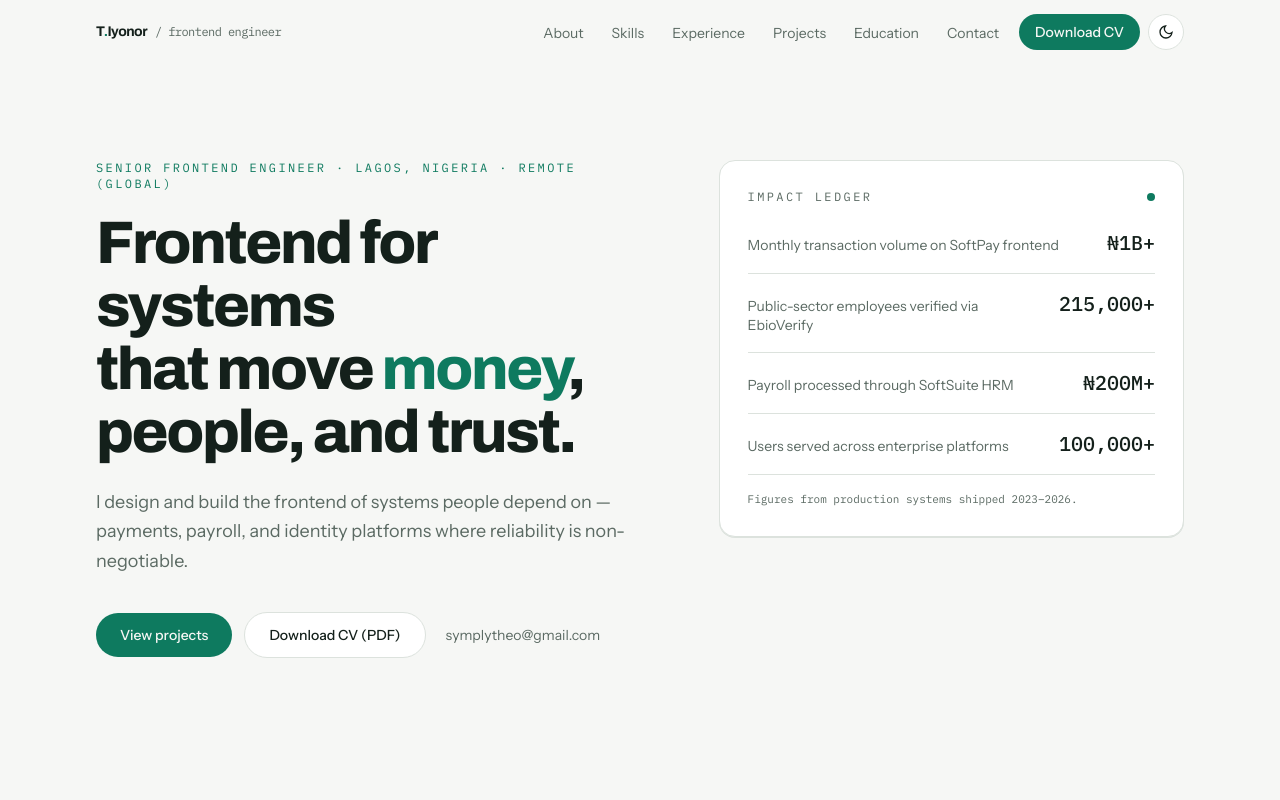
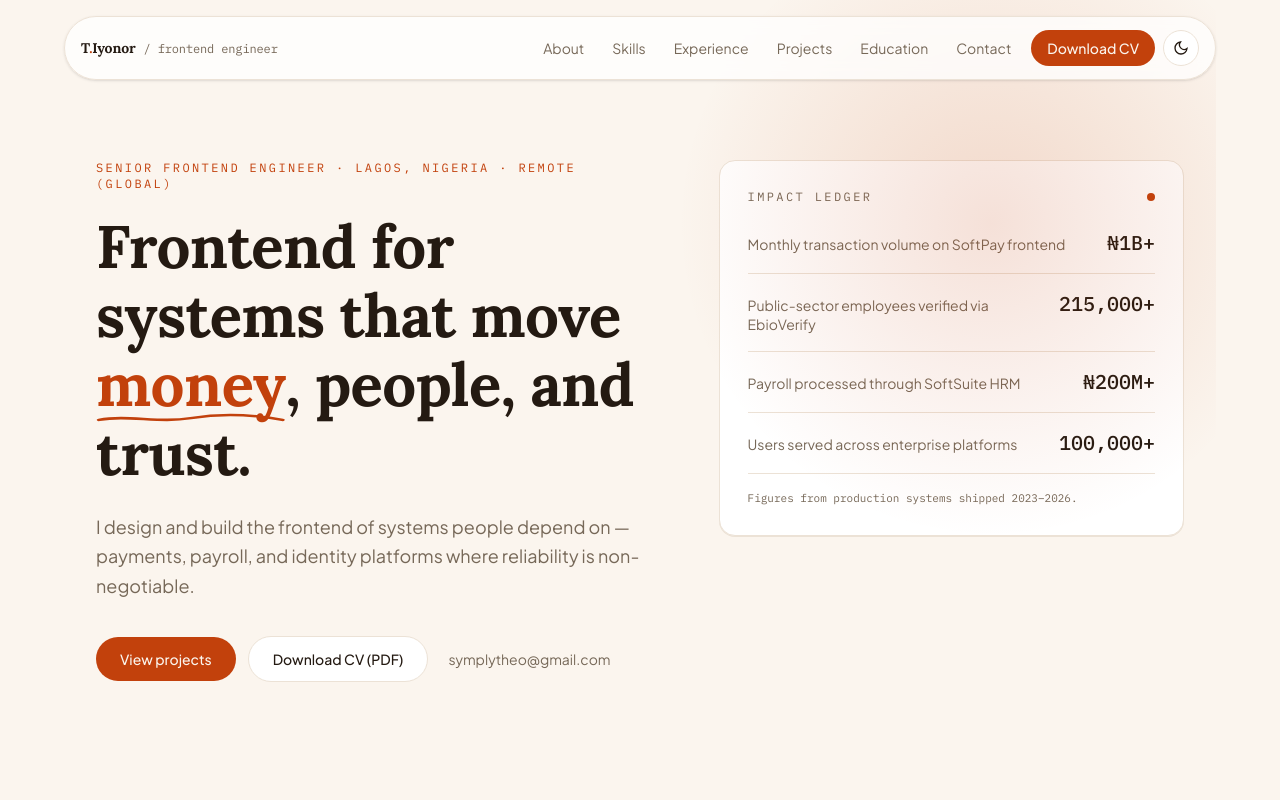
Before and after one commit to symplytheo/portfolio, a React (Vite) app: page / in a window 1280 px wide. Shown: the top 800 px of the page. Built offline with nearby package versions, Linux system fonts and the light colour scheme.

Commit message:
feat: update ui and color scheme

```diff
--- a/index.html
+++ b/index.html
@@ -3,8 +3,8 @@
   <head>
     <meta charset="UTF-8" />
     <meta name="viewport" content="width=device-width, initial-scale=1.0" />
-    <meta name="theme-color" content="#0c1110" media="(prefers-color-scheme: dark)" />
-    <meta name="theme-color" content="#f6f7f5" media="(prefers-color-scheme: light)" />
+    <meta name="theme-color" content="#0c0a08" media="(prefers-color-scheme: dark)" />
+    <meta name="theme-color" content="#fbf5ee" media="(prefers-color-scheme: light)" />
 
     <title>Theophilus Iyonor — Senior Frontend Engineer | React, Vue, TypeScript</title>
     <meta
@@ -48,7 +48,7 @@
     <link rel="preconnect" href="https://fonts.googleapis.com" />
     <link rel="preconnect" href="https://fonts.gstatic.com" crossorigin />
     <link
-      href="https://fonts.googleapis.com/css2?family=Archivo:wght@500;600;700;800&family=IBM+Plex+Mono:wght@400;500&family=Instrument+Sans:ital,wght@0,400;0,500;0,600;1,400&display=swap"
+      href="https://fonts.googleapis.com/css2?family=Lora:wght@500;600;700&family=IBM+Plex+Mono:wght@400;500&family=Plus+Jakarta+Sans:ital,wght@0,400;0,500;0,600;1,400&display=swap"
       rel="stylesheet"
     />
 
--- a/src/components/layout/Header.tsx
+++ b/src/components/layout/Header.tsx
@@ -22,12 +22,13 @@ export function Header({ theme, onToggleTheme }: HeaderProps) {
   const close = () => setOpen(false);
 
   return (
-    <header
-      className={`fixed inset-x-0 top-0 z-50 border-b transition-colors ${
-        scrolled ? "border-line bg-page/90 backdrop-blur" : "border-transparent bg-transparent"
-      }`}
-    >
-      <nav aria-label="Primary" className="mx-auto flex h-16 max-w-6xl items-center justify-between px-5 sm:px-8">
+    <header className="fixed inset-x-0 top-0 z-50 px-4 pt-4 sm:px-6">
+      <nav
+        aria-label="Primary"
+        className={`mx-auto flex h-16 max-w-6xl items-center justify-between rounded-full border border-line bg-raised-glass px-5 shadow-sm backdrop-blur-sm transition-shadow sm:px-4 ${
+          scrolled ? "shadow-md" : ""
+        }`}
+      >
         <a href="#top" className="font-display text-sm font-bold tracking-tightest text-body">
           T<span className="text-brand">.</span>Iyonor
           <span className="ml-2 hidden font-mono text-xs font-normal text-soft sm:inline">
@@ -41,7 +42,7 @@ export function Header({ theme, onToggleTheme }: HeaderProps) {
               <li key={link.href}>
                 <a
                   href={link.href}
-                  className="rounded-md px-3 py-2 text-sm text-soft transition-colors hover:text-body"
+                  className="rounded-full px-3 py-2 text-sm text-soft transition-colors hover:text-body"
                 >
                   {link.label}
                 </a>
@@ -75,14 +76,14 @@ export function Header({ theme, onToggleTheme }: HeaderProps) {
       </nav>
 
       {open && (
-        <div id="mobile-nav" className="border-t border-line bg-page md:hidden">
-          <ul className="mx-auto max-w-6xl px-5 py-3">
+        <div id="mobile-nav" className="mx-auto mt-2 max-w-6xl rounded-2xl border border-line bg-raised-glass shadow-md backdrop-blur-md md:hidden">
+          <ul className="px-3 py-3">
             {navLinks.map((link) => (
               <li key={link.href}>
                 <a
                   href={link.href}
                   onClick={close}
-                  className="block rounded-md px-2 py-3 text-base text-body"
+                  className="block rounded-xl px-3 py-3 text-base text-body"
                 >
                   {link.label}
                 </a>
--- a/src/components/sections/Hero.tsx
+++ b/src/components/sections/Hero.tsx
@@ -34,18 +34,37 @@ function LedgerRow({
 
 export function Hero() {
   return (
-    <section id="top" aria-label="Introduction" className="mx-auto max-w-6xl px-5 pt-32 pb-16 sm:px-8 md:pt-40 md:pb-24">
+    <section
+      id="top"
+      aria-label="Introduction"
+      className="relative mx-auto max-w-6xl overflow-hidden px-5 pt-32 pb-16 sm:px-8 md:pt-40 md:pb-24"
+    >
+      <div aria-hidden="true" className="hero-glow" />
       <div className="grid items-start gap-12 lg:grid-cols-[1.2fr_1fr] lg:gap-16">
         <div>
           <p className="font-mono text-xs uppercase tracking-[0.2em] text-brand">
             {profile.role} · {profile.location}
           </p>
-          <h1 className="font-display mt-5 text-4xl leading-[1.05] font-extrabold tracking-tightest text-body sm:text-5xl md:text-6xl">
-            Frontend for systems
-            <br />
-            that move <span className="text-brand">money</span>,
-            <br />
-            people, and trust.
+          <h1 className="font-display mt-5 text-4xl leading-[1.15] font-bold tracking-tightest text-body sm:text-5xl md:text-6xl">
+            Frontend for systems that move{" "}
+            <span className="relative inline-block text-brand">
+              money
+              <svg
+                aria-hidden="true"
+                viewBox="0 0 120 14"
+                preserveAspectRatio="none"
+                className="absolute -bottom-1.5 left-0 h-3 w-full text-brand"
+              >
+                <path
+                  d="M2 8 C 20 2, 40 12, 60 6 S 100 2, 118 8"
+                  fill="none"
+                  stroke="currentColor"
+                  strokeWidth="3"
+                  strokeLinecap="round"
+                />
+              </svg>
+            </span>
+            , people, and trust.
           </h1>
           <p className="mt-6 max-w-xl text-lg leading-relaxed text-soft">{profile.tagline}</p>
 
--- a/src/components/sections/Projects.tsx
+++ b/src/components/sections/Projects.tsx
@@ -1,5 +1,5 @@
 import { projects } from "../../data";
-import { ProjectVisual } from "../ui/ProjectVisual";
+// import { ProjectVisual } from "../ui/ProjectVisual";
 import { Section } from "../ui/Section";
 import { Tag } from "../ui/Tag";
 
@@ -20,7 +20,7 @@ export function Projects() {
             key={project.name}
             className="group flex flex-col rounded-2xl border border-line bg-raised p-6 transition-colors hover:border-(--brand) sm:p-7"
           >
-            <ProjectVisual />
+            {/* <ProjectVisual /> */}
             <div className="flex items-center justify-between">
               <p className="font-mono text-xs uppercase tracking-[0.18em] text-brand">
                 {project.category}
--- a/src/data/projects.ts
+++ b/src/data/projects.ts
@@ -17,20 +17,24 @@ export const projects: Project[] = [
     category: "Payments",
     description:
       "A secure payment processor that streamlines collections through versatile payment channels and efficient bulk payouts for private and public entities.",
-    impact: "Handles ₦1B+ in monthly transaction volume with regulatory-grade reliability.",
+    impact:
+      "Handles ₦1B+ in monthly transaction volume with regulatory-grade reliability.",
     stack: ["Vue", "Nuxt", "TailwindCSS", "Pinia"],
     role: "Frontend lead",
     featured: true,
+    link: "https://softpay.ng",
   },
   {
     name: "EbioVerify",
     category: "Identity",
     description:
       "A biometric employee-verification platform for secure onboarding and identity management, integrating with HRMS and FIS systems via AFIS and Secugen devices.",
-    impact: "Verifies 215,000+ public-sector employees across three Nigerian states.",
+    impact:
+      "Verifies 215,000+ public-sector employees across three Nigerian states.",
     stack: ["React", "NestJS", "TypeScript", "TailwindCSS"],
     role: "Full-stack (frontend lead)",
     featured: true,
+    link: "https://ebioverify.com",
   },
   {
     name: "SoftSuite",
@@ -39,8 +43,9 @@ export const projects: Project[] = [
       "A comprehensive HR ERP that automates people management, payroll, self-service, and performance management from hiring to retirement.",
     impact: "Used by 10+ organisations; supports ₦200M+ in processed salaries.",
     stack: ["React", "Next.js", "TypeScript", "Redux Toolkit", "React Query"],
-    role: "Frontend architect",
+    role: "Frontend lead",
     featured: true,
+    link: "https://softsuite.com",
   },
   {
     name: "Leyyow",
@@ -51,15 +56,18 @@ export const projects: Project[] = [
     stack: ["Vue.js", "TypeScript", "TailwindCSS"],
     role: "Senior frontend engineer",
     featured: true,
+    link: "https://www.leyyow.com",
   },
   {
     name: "EARWAC",
     category: "GeoData / Civic",
     description:
       "A web platform integrating Earth Observation data and local indicators for coastal-flood vulnerability assessment in West Africa.",
-    impact: "Interactive mapping and data visualisation for climate-risk insight.",
+    impact:
+      "Interactive mapping and data visualisation for climate-risk insight.",
     stack: ["Vue", "Nuxt", "Leaflet"],
     role: "Frontend engineer",
+    link: "https://earwac.com",
   },
   {
     name: "CMDA Nigeria",
@@ -69,5 +77,6 @@ export const projects: Project[] = [
     impact: "Full-stack delivery from API design to UI.",
     stack: ["NestJS", "React", "TypeScript"],
     role: "Full-stack engineer",
+    link: "https://cmdanigeria.net/",
   },
 ];
--- a/src/index.css
+++ b/src/index.css
@@ -4,24 +4,24 @@
 @custom-variant dark (&:where(.dark, .dark *));
 
 @theme {
-  /* ——— Palette: "Ledger green" — finance-grade trust, cool neutrals ——— */
-  --color-paper: #f6f7f5;
+  /* ——— Palette: "Sunset Ledger" — warm terracotta on near-black/cream ——— */
+  --color-paper: #fbf5ee;
   --color-surface: #ffffff;
-  --color-ink: #14201b;
-  --color-muted: #5b6a63;
-  --color-line: #dce2dd;
-  --color-accent: #0e7a5f;
-  --color-accent-strong: #0a5c48;
-  --color-accent-soft: #e3f0ea;
+  --color-ink: #241a12;
+  --color-muted: #766858;
+  --color-line: #ece2d6;
+  --color-accent: #c2410c;
+  --color-accent-strong: #9a3409;
+  --color-accent-soft: #fbe4d4;
 
   /* Dark counterparts are applied via CSS variables below */
 
   /* ——— Type ——— */
-  --font-display: "Archivo", system-ui, sans-serif;
-  --font-sans: "Instrument Sans", system-ui, sans-serif;
+  --font-display: "Lora", Georgia, serif;
+  --font-sans: "Plus Jakarta Sans", system-ui, sans-serif;
   --font-mono: "IBM Plex Mono", ui-monospace, monospace;
 
-  --tracking-tightest: -0.04em;
+  --tracking-tightest: -0.01em;
 
   /* ——— Motion ——— */
   --ease-out-soft: cubic-bezier(0.22, 1, 0.36, 1);
@@ -41,14 +41,14 @@
 }
 
 .dark {
-  --bg: #0c1110;
-  --bg-raised: #131a17;
-  --fg: #e8ede9;
-  --fg-muted: #93a39b;
-  --border: #243029;
-  --brand: #3ecf9a;
-  --brand-strong: #6fe0b6;
-  --brand-soft: #15241e;
+  --bg: #0c0a08;
+  --bg-raised: #1a1512;
+  --fg: #f5efe8;
+  --fg-muted: #a89c90;
+  --border: #2e2620;
+  --brand: #ff8a5b;
+  --brand-strong: #ffab85;
+  --brand-soft: #2b1a10;
   color-scheme: dark;
 }
 
@@ -95,6 +95,9 @@
   .bg-raised {
     background-color: var(--bg-raised);
   }
+  .bg-raised-glass {
+    background-color: color-mix(in srgb, var(--bg-raised) 75%, transparent);
+  }
   .bg-brand {
     background-color: var(--brand);
   }
@@ -103,6 +106,22 @@
   }
   .border-line {
     border-color: var(--border);
+  }
+
+  /* Decorative sunset glow behind the hero — pure gradient, no blur filter */
+  .hero-glow {
+    position: absolute;
+    top: -12%;
+    right: -8%;
+    width: 55%;
+    max-width: 640px;
+    aspect-ratio: 1;
+    background: radial-gradient(circle, var(--brand) 0%, transparent 70%);
+    opacity: 0.16;
+    pointer-events: none;
+  }
+  .dark .hero-glow {
+    opacity: 0.22;
   }
 
   /* Scroll-reveal primitives (toggled by useReveal) */
```
